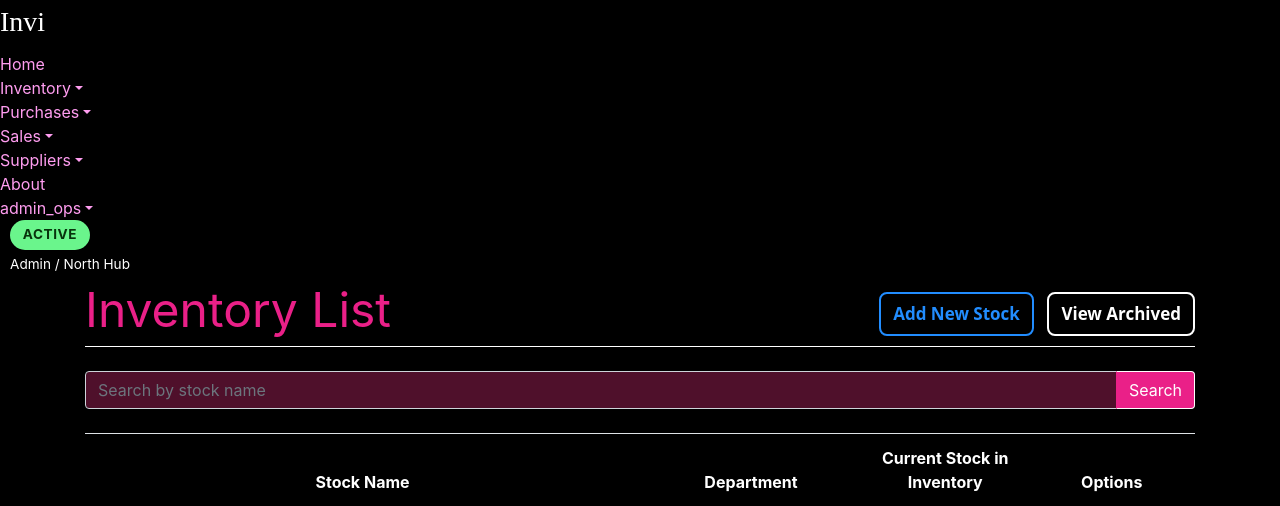
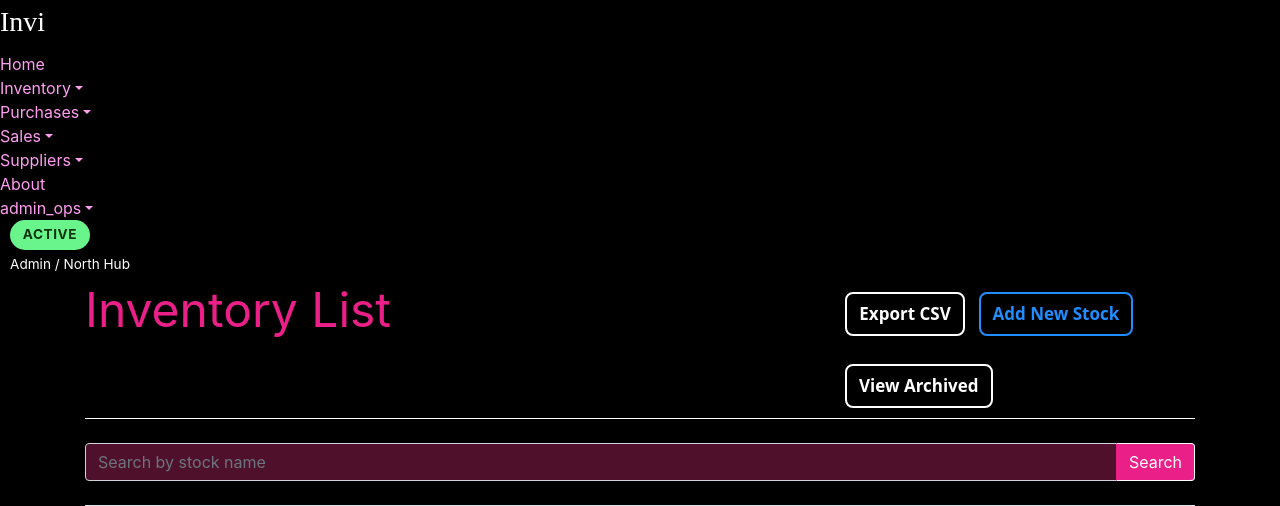
Before and after one commit to VampireMe/jzc-inventory-django, a Django app: page /inventory/ in a window 1280 px wide. Shown: the top 506 px of the page. Run offline with Django 3.2, Linux system fonts and the light colour scheme; a user stored in the database is signed in; data comes from the database, SQL or seed files in the repository; some libraries are stand-ins or nearby versions; some web fonts are replaced.

Commit message:
task-003: enhancement - executed by claude

```diff
--- a/inventory/templates/inventory.html
+++ b/inventory/templates/inventory.html
@@ -12,6 +12,7 @@
         <div class="col-md-8">Inventory List</div>
         <div class="col-md-4">
             <div style="float:right;">
+                <a class="btn ghost-button" href="{% url 'inventory-export' %}">Export CSV</a>
                 {% if user_can_manage_catalog %}
                     <a class="btn ghost-blue" href="{% url 'new-stock' %}">Add New Stock</a>
                 {% endif %}
--- a/inventory/urls.py
+++ b/inventory/urls.py
@@ -4,6 +4,7 @@ from . import views
 
 urlpatterns = [
     path('', views.StockListView.as_view(), name='inventory'),
+    path('export', views.InventoryExportView.as_view(), name='inventory-export'),
     path('new', views.StockCreateView.as_view(), name='new-stock'),
     path('stock/<pk>/edit', views.StockUpdateView.as_view(), name='edit-stock'),
     path('stock/<pk>/delete', views.StockDeleteView.as_view(), name='delete-stock'),
--- a/inventory/views.py
+++ b/inventory/views.py
@@ -1,6 +1,10 @@
+import csv
+
 from django.contrib import messages
 from django.contrib.messages.views import SuccessMessageMixin
 from django.core.exceptions import PermissionDenied
+from django.db.models import Count, Sum
+from django.http import HttpResponse
 from django.shortcuts import get_object_or_404, redirect, render
 from django.utils.decorators import method_decorator
 from django.views.generic import CreateView, UpdateView, View
@@ -33,6 +37,30 @@ class StockListView(FilterView):
         context = super().get_context_data(**kwargs)
         context["show_archived"] = self.request.GET.get("archived") == "1"
         return context
+
+
+@method_decorator(role_required(Role.ADMIN, Role.MANAGER, Role.STAFF), name="dispatch")
+class InventoryExportView(View):
+    def get(self, request):
+        queryset = Stock.objects.filter(is_deleted=False)
+        queryset = scope_queryset(queryset, request.user_membership)
+        summary = (
+            queryset
+            .values("department__name")
+            .annotate(variety_count=Count("id"), total_quantity=Sum("quantity"))
+            .order_by("department__name")
+        )
+
+        response = HttpResponse(content_type="text/csv")
+        response["Content-Disposition"] = 'attachment; filename="inventory_export.csv"'
+        response.write("\ufeff")
+
+        writer = csv.writer(response)
+        writer.writerow(["部门", "品种数", "总库存"])
+        for row in summary:
+            writer.writerow([row["department__name"], row["variety_count"], row["total_quantity"]])
+
+        return response
 
 
 @method_decorator(role_required(Role.ADMIN, Role.MANAGER), name="dispatch")
```
